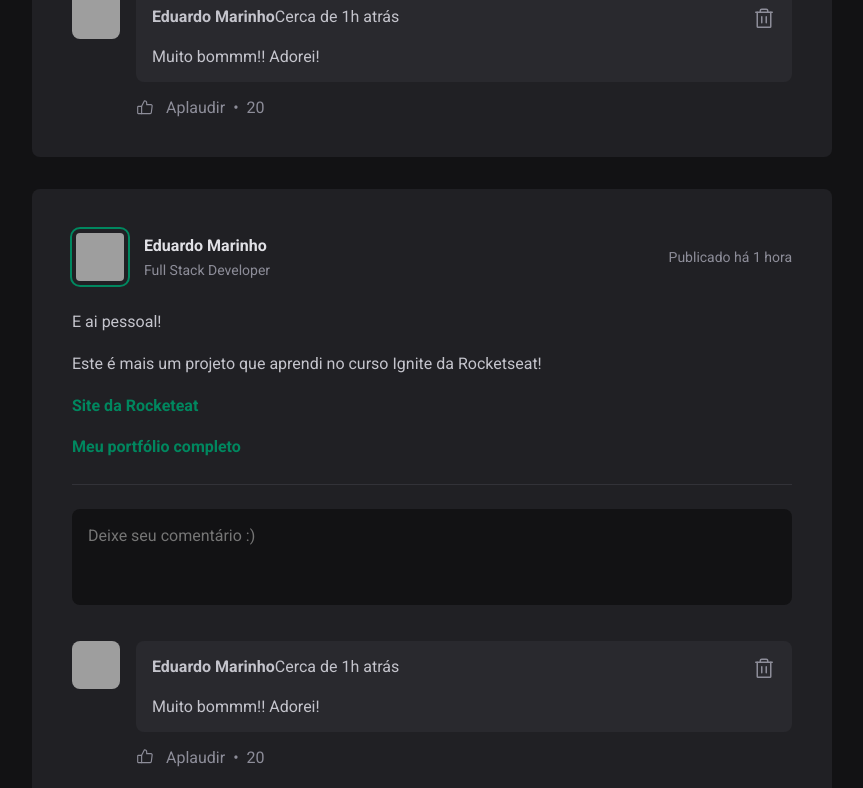
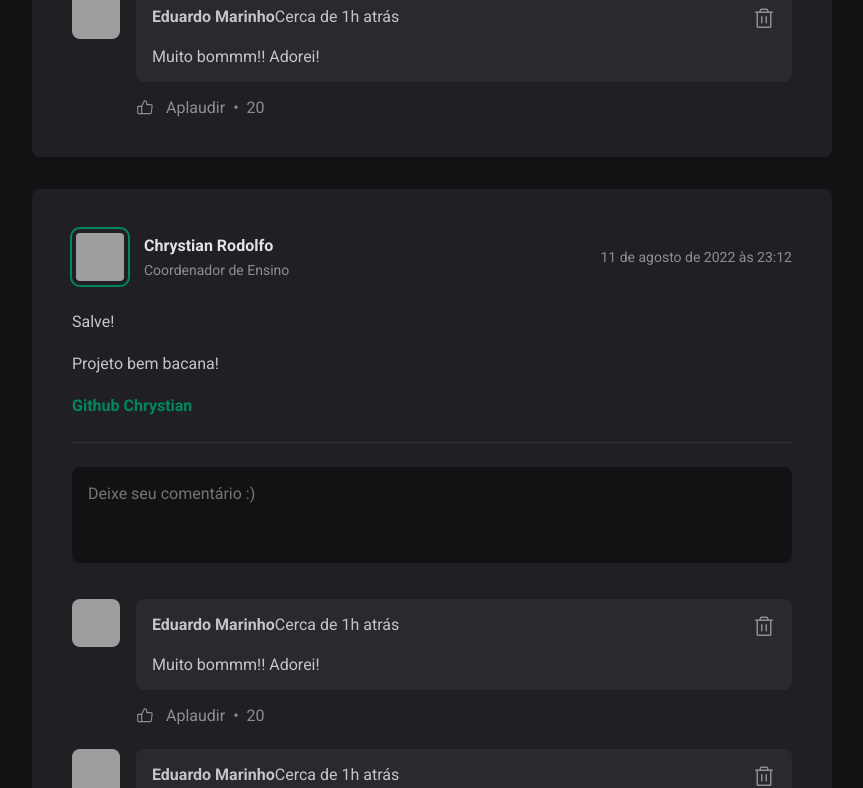
Before and after one commit to EduardoMMS01/react-feed, a React (Vite) app: page / in a window 1280 px wide. Shown: the part 864-1652 px from the top of the page, without its empty margins (352-1215 px from the left). Built offline with nearby package versions, Linux system fonts and the light colour scheme; grey boxes are pictures that could not be loaded.

Commit message:
Componente Post agora dinâmico!

```diff
--- a/src/App.jsx
+++ b/src/App.jsx
@@ -4,6 +4,38 @@ import styles from './App.module.css'
 import { Header } from "./components/Header"
 import { Post } from "./components/Post"
 import { Sidebar } from "./components/Sidebar"
+
+const posts = [
+  {
+    id: 1,
+    author: {
+      avatarUrl: "https://github.com/eduardomms01.png",
+      name: "Eduardo Marinho",
+      role: "Desenvolvedor Full Stack",
+    },
+    content: [
+      { type: "paragraph", content: "Fala pessoal!" },
+      { type: "paragraph", content: "Este é um post para integrar à minha aplicação em React :)" },
+      { type: "paragraph", content: "Quer ver mais alguns de meus projetos? Clique no link abaixo!" },
+      { type: "link", content: "Meu portfólio completo", anchor: "https://eduardomms01.github.io/dark-mode-presentation/" }
+    ],
+    publishedAt: new Date("2023-09-21 10:33:00")
+  },
+  {
+    id: 2,
+    author: {
+      avatarUrl: "https://github.com/kenzie-chrystian.png",
+      name: "Chrystian Rodolfo",
+      role: "Coordenador de Ensino",
+    },
+    content: [
+      { type: "paragraph", content: "Salve!" },
+      { type: "paragraph", content: "Projeto bem bacana!" },
+      { type: "link", content: "Github Chrystian", anchor: "https://github.com/kenzie-chrystian" }
+    ],
+    publishedAt: new Date("2022-08-11 23:12:00")
+  },
+]
 
 export function App() {
   return (
@@ -13,8 +45,15 @@ export function App() {
       <div className={styles.wrapper}>
         <Sidebar />
         <main>
-          <Post author="Eduardo Marinho" content="Fala pessoal!" />
-          <Post author="Eduardo Marinho" content="Fala pessoal!" />
+          {posts.map(post => {
+            return (
+              <Post
+                author={post.author}
+                content={post.content}
+                publishedAt={post.publishedAt}
+              />
+            )
+          })}
         </main>
       </div>
     </>
--- a/src/components/Post.jsx
+++ b/src/components/Post.jsx
@@ -2,28 +2,44 @@ import styles from './Post.module.css'
 import { Comment } from './Comment'
 import { Avatar } from './Avatar'
 
-export const Post = () => {
+export const Post = ({ author, publishedAt, content }) => {
+
+    const publishedDateFormat = new Intl.DateTimeFormat('pt-BR', {
+        day: '2-digit',
+        month: 'long',
+        year: 'numeric',
+        hour: '2-digit',
+        minute: '2-digit'
+    }).format(publishedAt)
+
     return (
         <article className={styles.post}>
             <header>
                 <div className={styles.author}>
-                    <Avatar hasMarginTop src="https://github.com/eduardomms01.png" />
+                    <Avatar src={author.avatarUrl} />
                     <div className={styles.authorInfo}>
-                        <strong>Eduardo Marinho</strong>
-                        <span>Full Stack Developer</span>
+                        <strong>{author.name}</strong>
+                        <span>{author.role}</span>
                     </div>
                 </div>
 
-                <time title='18 de Setembro às 11:58h' dateTime='2023-09-18 11:58:00'>
-                    Publicado há 1 hora
+                <time>
+                    {publishedDateFormat}
                 </time>
             </header>
 
             <div className={styles.content}>
-                <p>E ai pessoal!</p>
-                <p>Este é mais um projeto que aprendi no curso Ignite da Rocketseat!</p>
-                <p><a href="https://rocketseat.com.br">Site da Rocketeat</a></p>
-                <p><a href="https://eduardomms01.github.io/dark-mode-presentation/">Meu portfólio completo</a></p>
+                {content.map(item => {
+                    if (item.type === "paragraph") {
+                        return (
+                            <p>{item.content}</p>
+                        )
+                    } else if (item.type === "link") {
+                        return (
+                            <p><a href={item.anchor} target='_blank'>{item.content}</a></p>
+                        )
+                    }
+                })}
             </div>
 
             <form className={styles.commentForm}>
```
